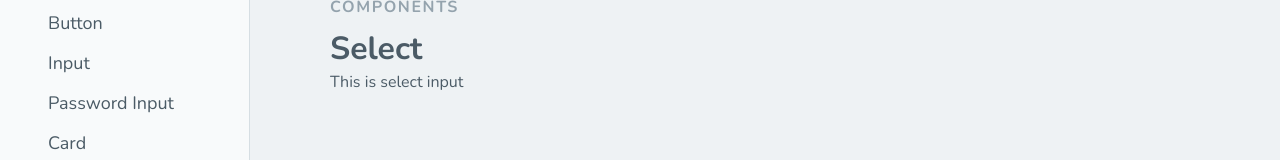
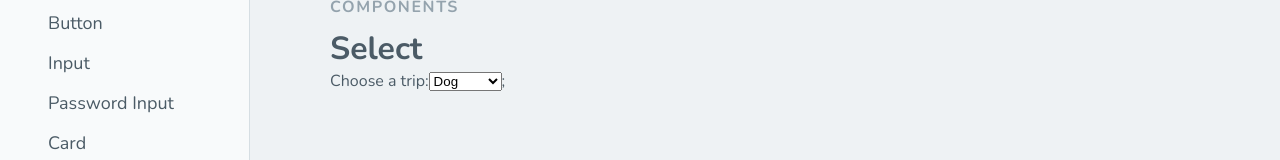
Before and after one commit to louiseka/cove-ui, a React (Vite) app: page /components/select in a window 1280 px wide. Shown: the part 203-363 px from the top of the page. Built offline with nearby package versions, Linux system fonts and the light colour scheme.

Commit message:
Semantic structure for select input

```diff
--- a/src/components/Select/Select.tsx
+++ b/src/components/Select/Select.tsx
@@ -1,5 +1,18 @@
 const Select = () => {
-  return <p>This is select input</p>;
+  return (
+    <>
+      <label htmlFor="pet-select">Choose a trip:</label>
+      <select name="pets" id="pet-select">
+        <option value="dog">Dog</option>
+        <option value="cat">Cat</option>
+        <option value="hamster">Hamster</option>
+        <option value="parrot">Parrot</option>
+        <option value="spider">Spider</option>
+        <option value="goldfish">Goldfish</option>
+      </select>
+      ;
+    </>
+  );
 };
 
 export default Select;
```
